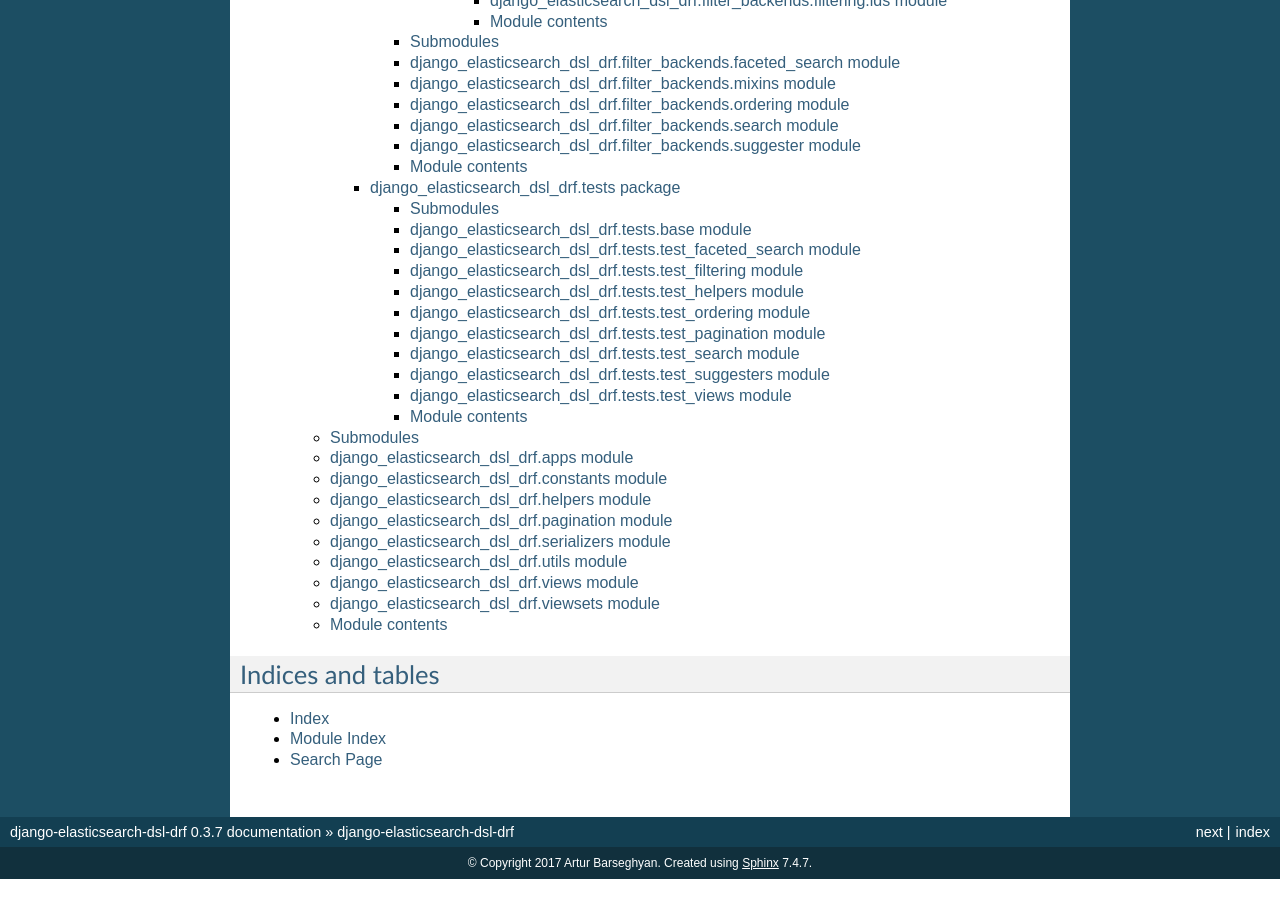
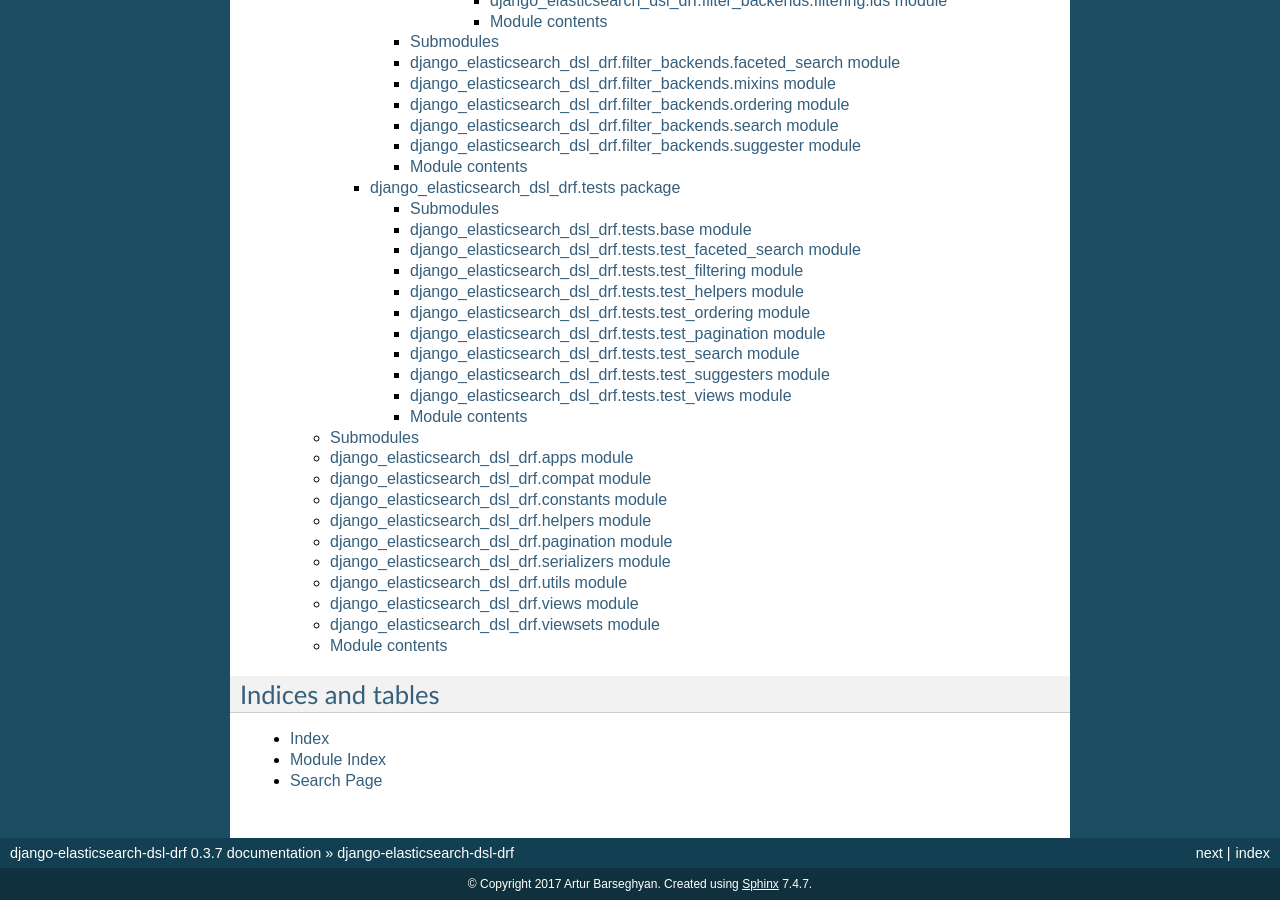
Before and after one commit to barseghyanartur/django-elasticsearch-dsl-drf, a Sphinx documentation site: the page built from docs/index.rst, in a window 1280 px wide and 900 px high, scrolled down 6190 px. Built offline with Sphinx 7.4.7, drawn with Linux system fonts in a browser that asks for light colours; pages that are not in the unit, such as notebooks, are missing from menus; before the commit the page ends 7069 px from its top, so only the background shows below that.

Commit message:
docs updated

```diff
--- a/docs/django_elasticsearch_dsl_drf.rst
+++ b/docs/django_elasticsearch_dsl_drf.rst
@@ -16,6 +16,14 @@ django\_elasticsearch\_dsl\_drf\.apps module
 --------------------------------------------
 
 .. automodule:: django_elasticsearch_dsl_drf.apps
+    :members:
+    :undoc-members:
+    :show-inheritance:
+
+django\_elasticsearch\_dsl\_drf\.compat module
+----------------------------------------------
+
+.. automodule:: django_elasticsearch_dsl_drf.compat
     :members:
     :undoc-members:
     :show-inheritance:
```
